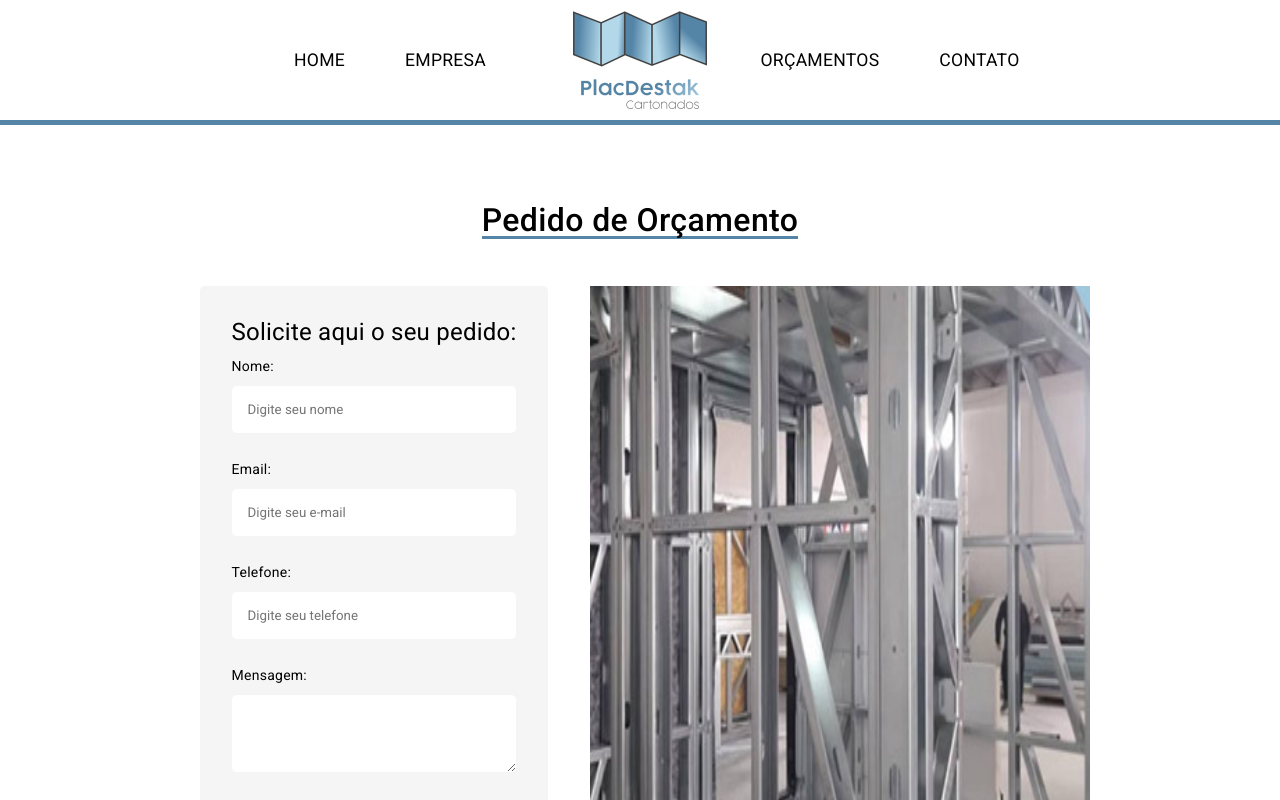
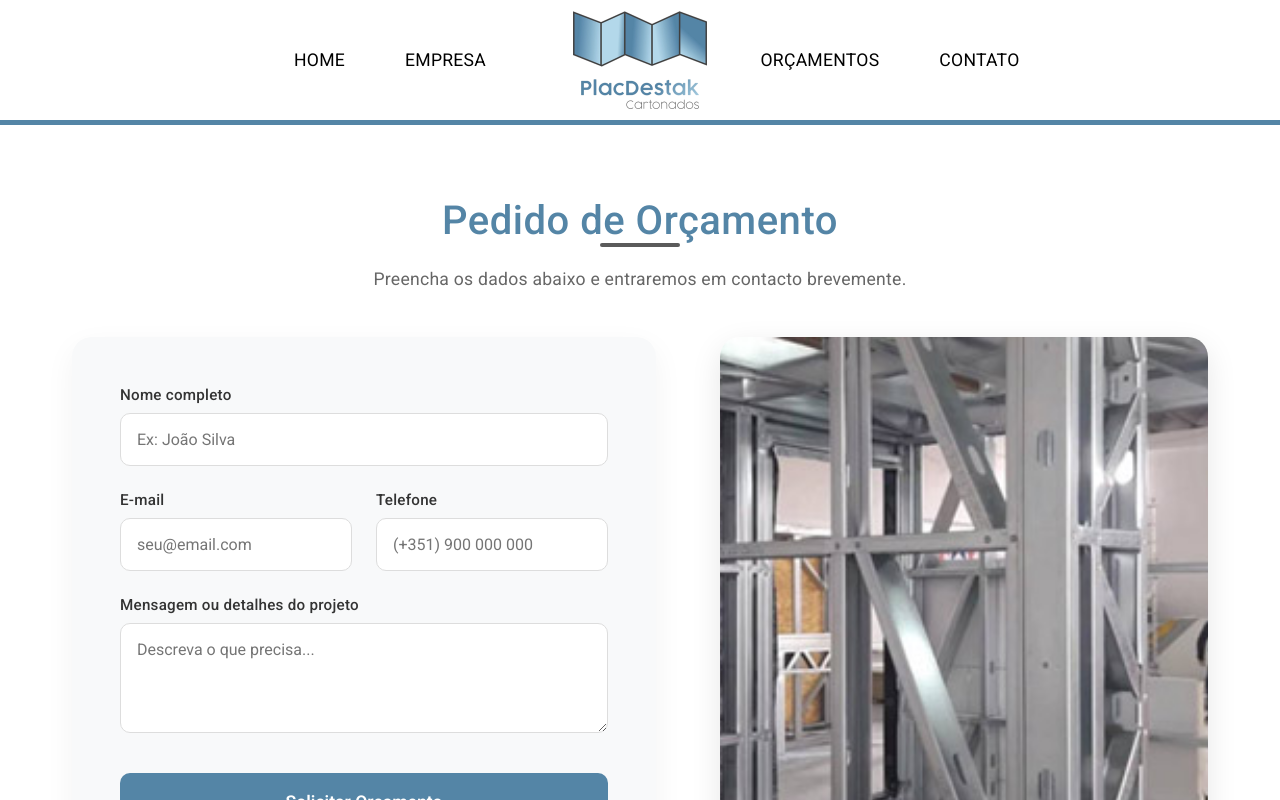
Before and after one commit to ynfleozin/site-placdestak, an Angular app: page /orcamentos in a window 1280 px wide. Shown: the top 800 px of the page. Built offline with nearby package versions, Linux system fonts and the light colour scheme; a web font is replaced by a local one.

Commit message:
feat: redesign page structure and update scss

```diff
--- a/src/app/pages/budget/budget.component.html
+++ b/src/app/pages/budget/budget.component.html
@@ -1,58 +1,63 @@
-<section class="budget-section">
-  <img src="" alt="" />
+<section class="budget-section" id="orcamento">
+  <div class="section-header">
     <h2>Pedido de Orçamento</h2>
+    <p>Preencha os dados abaixo e entraremos em contacto brevemente.</p>
+  </div>
 
-  <div class="content">
-    <div class="container">
-      <h3>Solicite aqui o seu pedido:</h3>
+  <div class="content-wrapper">
+    <div class="form-container">
       <form>
         <div class="form-group">
-          <label for="name">Nome: </label>
+          <label for="name">Nome completo</label>
           <input
             type="text"
-            class="form-control"
             id="name"
             name="name"
-            placeholder="Digite seu nome"
+            placeholder="Ex: João Silva"
+            required
+          />
+        </div>
+
+        <div class="form-row">
+          <div class="form-group">
+            <label for="email">E-mail</label>
+            <input
+              type="email"
+              id="email"
+              name="email"
+              placeholder="seu@email.com"
               required
             />
           </div>
           <div class="form-group">
-          <label for="email">Email: </label>
+            <label for="phone">Telefone</label>
             <input
-            type="text"
-            class="form-control"
-            id="email"
-            name="email"
-            placeholder="Digite seu e-mail"
+              type="tel"
+              id="phone"
+              name="phone"
+              placeholder="(+351) 900 000 000"
               required
             />
           </div>
+        </div>
+
         <div class="form-group">
-          <label for="phone">Telefone: </label>
-          <input
-            type="text"
-            class="form-control"
-            id="phone"
-            name="phone"
-            placeholder="Digite seu telefone"
+          <label for="message">Mensagem ou detalhes do projeto</label>
+          <textarea
+            id="message"
+            name="message"
+            rows="4"
+            placeholder="Descreva o que precisa..."
             required
-          />
-        </div>
-        <div class="form-group">
-          <label for="message">Mensagem: </label>
-          <textarea
-            class="form-control"
-            rows="3"
-            name="message"
-            id="message"
           ></textarea>
         </div>
-        <input type="submit" class="send-btn" value="Enviar" />
+
+        <button type="submit" class="submit-btn">Solicitar Orçamento</button>
       </form>
     </div>
-    <div class="image">
-      <img src="assets/imgs/serviceTest.jpg" alt="" />
+
+    <div class="image-container">
+      <img src="assets/imgs/serviceTest.jpg" alt="Projeto de construção" />
     </div>
   </div>
 </section>
--- a/src/app/pages/budget/budget.component.scss
+++ b/src/app/pages/budget/budget.component.scss
@@ -1,96 +1,158 @@
 @import "../../../color-variables.scss";
 
 .budget-section {
-  display: flex;
-  flex-direction: column;
-  justify-content: center;
-  align-items: center;
-  padding: 2rem;
-  gap: 2rem;
+  padding: 5rem 2rem;
+  max-width: 1200px;
+  margin: 0 auto;
 
-  h2 {
-    margin: 15px 0px;
-    font-size: 2rem;
+  .section-header {
     text-align: center;
-    border-bottom: 3px solid $primary-color;
+    margin-bottom: 3rem;
+
+    h2 {
+      font-size: 2.5rem;
+      color: $primary-color;
+      margin-bottom: 0.5rem;
+      position: relative;
+      display: inline-block;
+
+      &::after {
+        content: '';
+        position: absolute;
+        left: 50%;
+        bottom: -10px;
+        transform: translateX(-50%);
+        width: 80px;
+        height: 4px;
+        background-color: $secondary-color;
+        border-radius: 2px;
+      }
+    }
+
+    p {
+      margin-top: 1.5rem;
+      color: #666;
+      font-size: 1.1rem;
+    }
   }
 
-  .content {
+  .content-wrapper {
     display: flex;
-    flex-direction: row;
-    gap: 2rem;
+    gap: 4rem;
+    align-items: stretch;
 
-    h3{
-      font-size: 1.5rem;
-      text-align: center;
-      margin: 0px 0px 10px 0px;
-    }
-
-    .container {
-      padding: 2rem;
-      border-radius: 5px;
-      background-color: #f5f5f5;
-      margin: 0 10px;
+    .form-container {
+      flex: 1;
+      background: #f8f9fa;
+      padding: 3rem;
+      border-radius: 20px;
+      box-shadow: 0 10px 30px rgba(0, 0, 0, 0.05);
 
       form {
         display: flex;
         flex-direction: column;
-        gap: 1rem;
+        gap: 1.5rem;
 
-        .form-control{
-          margin: 10px 0px;
-          width: 100%;
-          border: none;
-          border-radius: 5px;
-          padding: 1rem;
+        .form-row {
+          display: flex;
+          gap: 1.5rem;
+
+          .form-group {
+            flex: 1;
+          }
         }
 
-        .send-btn {
-          cursor: pointer;
-          color: white;
-          background-color: $primary-color;
-          padding: 1.5rem;
-          border: none;
-          border-radius: 15px;
+        .form-group {
+          display: flex;
+          flex-direction: column;
+          gap: 0.5rem;
+
+          label {
+            font-size: 0.95rem;
+            font-weight: 500;
+            color: #333;
+          }
+
+          input,
+          textarea {
+            width: 100%;
+            padding: 1rem;
+            border: 1px solid #ddd;
+            border-radius: 10px;
+            font-size: 1rem;
+            font-family: inherit;
+            background-color: #fff;
+            transition: all 0.3s ease;
+            resize: vertical;
+
+            &:focus {
+              outline: none;
+              border-color: $primary-color;
+              box-shadow: 0 0 0 3px rgba(41, 92, 126, 0.15);
+            }
+          }
         }
 
-        .send-btn:hover {
-          background-color: #295c7e;
+        .submit-btn {
+          margin-top: 1rem;
+          padding: 1.2rem;
+          background-color: $primary-color;
+          color: white;
+          font-size: 1.1rem;
+          font-weight: 600;
+          border: none;
+          border-radius: 10px;
+          cursor: pointer;
+          transition: background-color 0.3s, transform 0.2s;
+
+          &:hover {
+            background-color: #295c7e;
+            transform: translateY(-2px);
+          }
+
+          &:active {
+            transform: translateY(0);
+          }
         }
       }
     }
-  }
 
-  .image{
-    img{
-      width: 500px;
-      height: 600px;
-    }
-  }
-}
+    .image-container {
+      flex: 1;
+      border-radius: 20px;
+      overflow: hidden;
+      box-shadow: 0 10px 30px rgba(0, 0, 0, 0.1);
 
-@media (max-width: 768px) {
-  .budget-section {
-    .content {
-      flex-direction: column;
-      align-items: center;
-      gap: 1rem;
-
-      .container {
+      img {
         width: 100%;
-        padding: 1rem;
-      }
-
-      .image {
-        img {
-          width: 300px;
-          height: 400px;
-        }
+        height: 100%;
+        object-fit: cover;
+        display: block;
       }
     }
   }
 }
 
-@media(max-width: 1024px) {
+@media (max-width: 900px) {
+  .budget-section {
+    padding: 3rem 1rem;
 
+    .content-wrapper {
+      flex-direction: column;
+      gap: 2rem;
+
+      .form-container {
+        padding: 2rem;
+
+        form .form-row {
+          flex-direction: column;
+          gap: 1.5rem;
+        }
+      }
+
+      .image-container {
+        height: 350px;
+      }
+    }
+  }
 }
```
Lines whose indentation alone changed are shown as unchanged.
